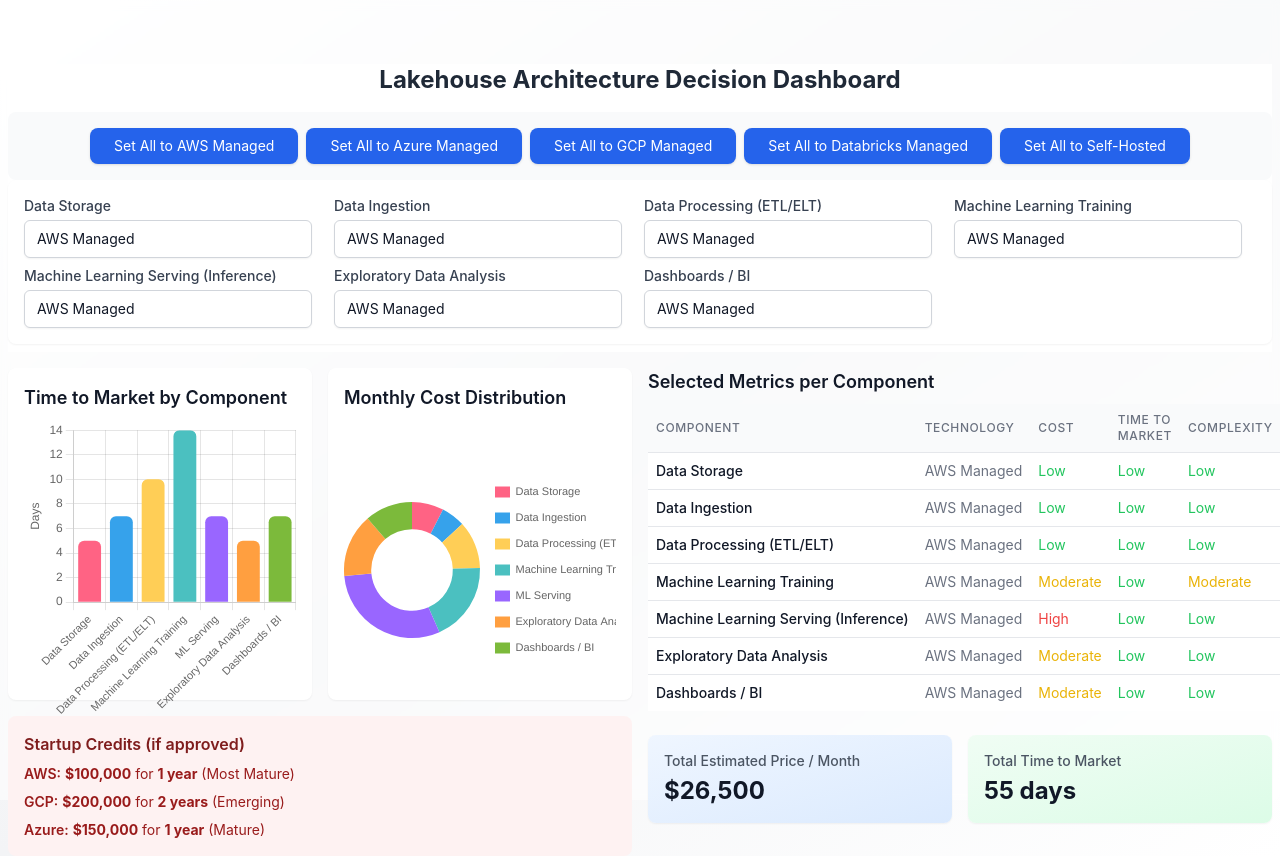
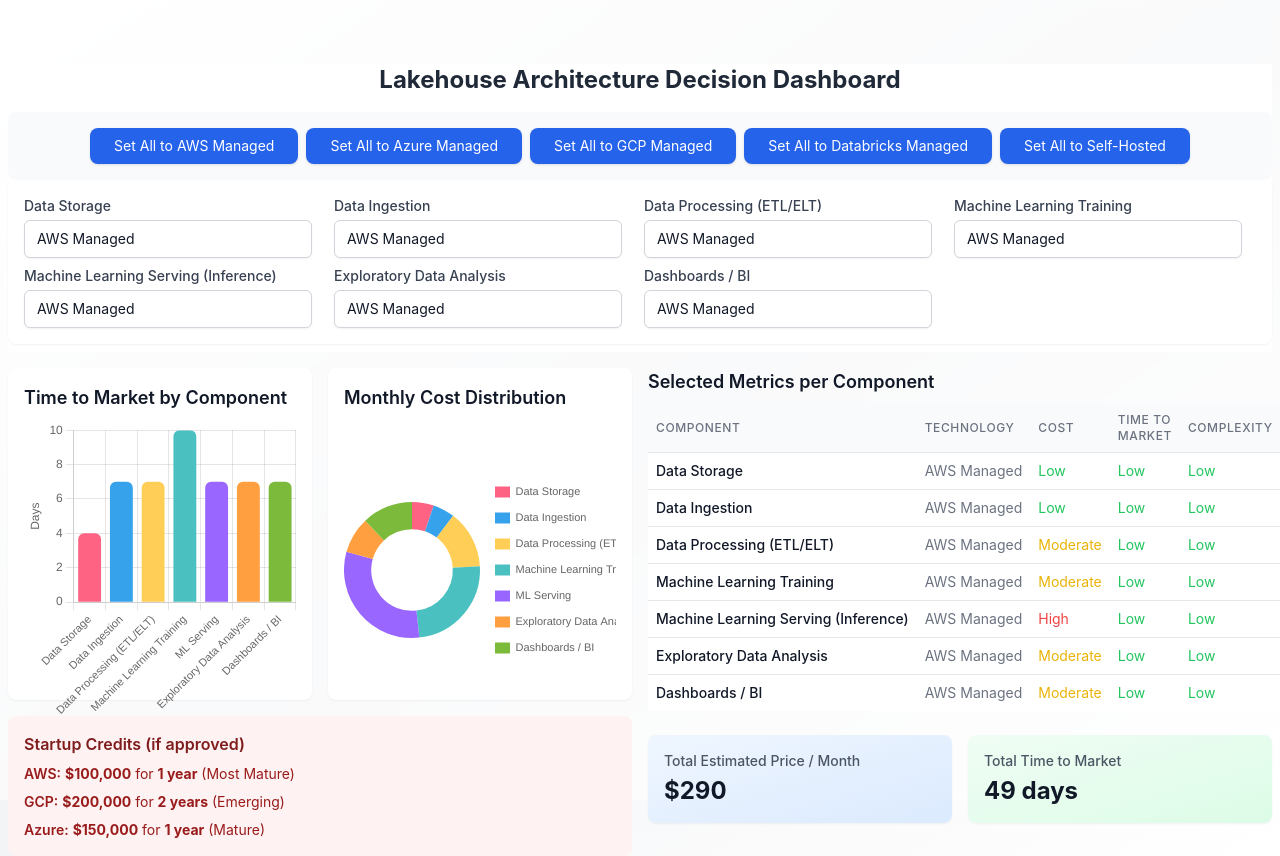
Before and after one commit to daiyaan-gp/lakehouse-decision-tool, a React (Create React App) app: page / in a window 1280 px wide. Built offline with nearby package versions, Linux system fonts and the light colour scheme.

Commit message:
refactor: remove unused value fields and update matrix data with more realistic estimates

```diff
--- a/src/data/lakehouseMatrix.js
+++ b/src/data/lakehouseMatrix.js
@@ -1,432 +1,331 @@
-// src/data/lakehouseMatrix.js
-
 const lakehouseMatrix = [
     // 1) Data Storage
     {
       component: "Data Storage",
       technology: "AWS Managed",
       cost: "Low",
-      costValue: 1,
-      price: 2000,
+      price: 15,
       timeToMarket: "Low",
-      timeToMarketValue: 1,
-      timeToMarketDays: 5,
-      complexity: "Low",
-      complexityValue: 1
+      timeToMarketDays: 4,
+      complexity: "Low"
     },
     {
       component: "Data Storage",
       technology: "Azure Managed",
       cost: "Low",
-      costValue: 1,
-      price: 2200,
+      price: 18,
       timeToMarket: "Low",
-      timeToMarketValue: 1,
-      timeToMarketDays: 6,
-      complexity: "Low",
-      complexityValue: 1
+      timeToMarketDays: 5,
+      complexity: "Low"
     },
     {
       component: "Data Storage",
       technology: "GCP Managed",
       cost: "Low",
-      costValue: 1,
-      price: 1800,
+      price: 16,
       timeToMarket: "Low",
-      timeToMarketValue: 1,
-      timeToMarketDays: 5,
-      complexity: "Low",
-      complexityValue: 1
+      timeToMarketDays: 4,
+      complexity: "Low"
     },
     {
       component: "Data Storage",
       technology: "Databricks Managed",
       cost: "-",
-      costValue: 0,
       price: 0,
       timeToMarket: "-",
-      timeToMarketValue: 0,
       timeToMarketDays: 0,
-      complexity: "-",
-      complexityValue: 0
+      complexity: "-"
     },
     {
       component: "Data Storage",
       technology: "Self-Hosted",
       cost: "Moderate",
-      costValue: 2,
-      price: 5000,
+      price: 30,
       timeToMarket: "Moderate",
-      timeToMarketValue: 2,
-      timeToMarketDays: 14,
-      complexity: "High",
-      complexityValue: 3
+      timeToMarketDays: 21, // Increased from 14 to 21
+      complexity: "High"
     },
+
     // 2) Data Ingestion
     {
       component: "Data Ingestion",
       technology: "AWS Managed",
       cost: "Low",
-      costValue: 1,
-      price: 1500,
+      price: 15,
       timeToMarket: "Low",
-      timeToMarketValue: 1,
-      timeToMarketDays: 7,
-      complexity: "Low",
-      complexityValue: 1
+      timeToMarketDays: 7,  // Increased from 4; setting up ingestion pipelines with potential dev/test cycles
+      complexity: "Low"
     },
     {
       component: "Data Ingestion",
       technology: "Azure Managed",
       cost: "Low",
-      costValue: 1,
-      price: 1600,
+      price: 20,
       timeToMarket: "Low",
-      timeToMarketValue: 1,
-      timeToMarketDays: 8,
-      complexity: "Low",
-      complexityValue: 1
+      timeToMarketDays: 7,
+      complexity: "Low"
     },
     {
       component: "Data Ingestion",
       technology: "GCP Managed",
       cost: "Low",
-      costValue: 1,
-      price: 1400,
+      price: 18,
       timeToMarket: "Low",
-      timeToMarketValue: 1,
       timeToMarketDays: 7,
-      complexity: "Low",
-      complexityValue: 1
+      complexity: "Low"
     },
     {
       component: "Data Ingestion",
       technology: "Databricks Managed",
-      cost: "Low",
-      costValue: 1,
-      price: 2000,
+      cost: "Moderate",
+      price: 35,
       timeToMarket: "Low",
-      timeToMarketValue: 1,
-      timeToMarketDays: 5,
-      complexity: "Low",
-      complexityValue: 1
+      timeToMarketDays: 5,  // Slight extension for cluster + pipeline config
+      complexity: "Low"
     },
     {
       component: "Data Ingestion",
       technology: "Self-Hosted",
-      cost: "Low",
-      costValue: 1,
-      price: 1000,
+      cost: "Moderate",
+      price: 30,
       timeToMarket: "Moderate",
-      timeToMarketValue: 2,
-      timeToMarketDays: 21,
-      complexity: "High",
-      complexityValue: 3
+      timeToMarketDays: 30,  // Increased from 14 to 30, significant overhead for a single data scientist
+      complexity: "High"
     },
+
     // 3) Data Processing (ETL/ELT)
     {
       component: "Data Processing (ETL/ELT)",
       technology: "AWS Managed",
-      cost: "Low",
-      costValue: 1,
-      price: 3000,
+      cost: "Moderate",
+      price: 40,
       timeToMarket: "Low",
-      timeToMarketValue: 1,
-      timeToMarketDays: 10,
-      complexity: "Low",
-      complexityValue: 1
+      timeToMarketDays: 7,   // Up from 5 to 7, reflecting iteration with AWS Glue/Step Functions
+      complexity: "Low"
     },
     {
       component: "Data Processing (ETL/ELT)",
       technology: "Azure Managed",
-      cost: "Low",
-      costValue: 1,
-      price: 3200,
+      cost: "Moderate",
+      price: 45,
       timeToMarket: "Low",
-      timeToMarketValue: 1,
-      timeToMarketDays: 12,
-      complexity: "Low",
-      complexityValue: 1
+      timeToMarketDays: 10,  // Up from 5, especially if orchestrating more complex Data Factory pipelines
+      complexity: "Low"
     },
     {
       component: "Data Processing (ETL/ELT)",
       technology: "GCP Managed",
-      cost: "Low",
-      costValue: 1,
-      price: 2800,
+      cost: "Moderate",
+      price: 42,
       timeToMarket: "Low",
-      timeToMarketValue: 1,
-      timeToMarketDays: 9,
-      complexity: "Low",
-      complexityValue: 1
+      timeToMarketDays: 7,
+      complexity: "Low"
     },
     {
       component: "Data Processing (ETL/ELT)",
       technology: "Databricks Managed",
-      cost: "Low",
-      costValue: 1,
-      price: 4000,
+      cost: "Moderate",
+      price: 70,
       timeToMarket: "Low",
-      timeToMarketValue: 1,
-      timeToMarketDays: 7,
-      complexity: "Low",
-      complexityValue: 1
+      timeToMarketDays: 5,
+      complexity: "Low"
     },
     {
       component: "Data Processing (ETL/ELT)",
       technology: "Self-Hosted",
-      cost: "Low",
-      costValue: 1,
-      price: 2000,
+      cost: "Moderate",
+      price: 35,
       timeToMarket: "Moderate",
-      timeToMarketValue: 2,
-      timeToMarketDays: 28,
-      complexity: "High",
-      complexityValue: 3
+      timeToMarketDays: 45,  // Increased from 28 to 45, Spark or other big data frameworks can be a slog
+      complexity: "High"
     },
+
     // 4) Machine Learning Training
     {
       component: "Machine Learning Training",
       technology: "AWS Managed",
       cost: "Moderate",
-      costValue: 2,
-      price: 5000,
+      price: 70,
       timeToMarket: "Low",
-      timeToMarketValue: 1,
-      timeToMarketDays: 14,
-      complexity: "Moderate",
-      complexityValue: 2
+      timeToMarketDays: 10, // Increased from 5, includes environment setup & iterative tuning
+      complexity: "Low"
     },
     {
       component: "Machine Learning Training",
       technology: "Azure Managed",
       cost: "Moderate",
-      costValue: 2,
-      price: 5500,
+      price: 80,
       timeToMarket: "Low",
-      timeToMarketValue: 1,
-      timeToMarketDays: 15,
-      complexity: "Moderate",
-      complexityValue: 2
+      timeToMarketDays: 14, // Increased from 6 to 14, possibly multiple experiment runs & AutoML configurations
+      complexity: "Low"
     },
     {
       component: "Machine Learning Training",
       technology: "GCP Managed",
       cost: "Moderate",
-      costValue: 2,
-      price: 4800,
+      price: 75,
       timeToMarket: "Low",
-      timeToMarketValue: 1,
-      timeToMarketDays: 13,
-      complexity: "Moderate",
-      complexityValue: 2
+      timeToMarketDays: 10, // Increased from 5, includes Vertex pipelines + hyperparameter tuning
+      complexity: "Low"
     },
     {
       component: "Machine Learning Training",
       technology: "Databricks Managed",
       cost: "Moderate",
-      costValue: 2,
-      price: 6000,
+      price: 100,
       timeToMarket: "Low",
-      timeToMarketValue: 1,
-      timeToMarketDays: 10,
-      complexity: "Moderate",
-      complexityValue: 2
+      timeToMarketDays: 10, // Up from 5, multiple cluster configs & MLflow setups
+      complexity: "Low"
     },
     {
       component: "Machine Learning Training",
       technology: "Self-Hosted",
-      cost: "Low",
-      costValue: 1,
-      price: 3000,
-      timeToMarket: "High",
-      timeToMarketValue: 3,
-      timeToMarketDays: 35,
-      complexity: "High",
-      complexityValue: 3
+      cost: "High",
+      price: 120,
+      timeToMarket: "Moderate",
+      timeToMarketDays: 60,  // Increased from 30 to 60, HPC environment, MLOps tooling, GPU drivers, etc.
+      complexity: "High"
     },
+
     // 5) Machine Learning Serving (Inference)
     {
       component: "Machine Learning Serving (Inference)",
       technology: "AWS Managed",
       cost: "High",
-      costValue: 3,
-      price: 8000,
+      price: 90,
       timeToMarket: "Low",
-      timeToMarketValue: 1,
-      timeToMarketDays: 7,
-      complexity: "Low",
-      complexityValue: 1
+      timeToMarketDays: 7,  // Up from 4 to 7, testing endpoints, configuring auto-scaling, etc.
+      complexity: "Low"
     },
     {
       component: "Machine Learning Serving (Inference)",
       technology: "Azure Managed",
       cost: "High",
-      costValue: 3,
-      price: 8500,
+      price: 100,
       timeToMarket: "Low",
-      timeToMarketValue: 1,
-      timeToMarketDays: 8,
-      complexity: "Low",
-      complexityValue: 1
+      timeToMarketDays: 7,
+      complexity: "Low"
     },
     {
       component: "Machine Learning Serving (Inference)",
       technology: "GCP Managed",
       cost: "High",
-      costValue: 3,
-      price: 7500,
+      price: 95,
       timeToMarket: "Low",
-      timeToMarketValue: 1,
-      timeToMarketDays: 6,
-      complexity: "Low",
-      complexityValue: 1
+      timeToMarketDays: 7,
+      complexity: "Low"
     },
     {
       component: "Machine Learning Serving (Inference)",
       technology: "Databricks Managed",
       cost: "High",
-      costValue: 3,
-      price: 9000,
+      price: 150,
       timeToMarket: "Low",
-      timeToMarketValue: 1,
       timeToMarketDays: 5,
-      complexity: "Low",
-      complexityValue: 1
+      complexity: "Low"
     },
     {
       component: "Machine Learning Serving (Inference)",
       technology: "Self-Hosted",
       cost: "Moderate",
-      costValue: 2,
-      price: 4000,
+      price: 80,
       timeToMarket: "Moderate",
-      timeToMarketValue: 2,
-      timeToMarketDays: 21,
-      complexity: "High",
-      complexityValue: 3
+      timeToMarketDays: 45,  // Increased from 21 to 45, self-hosting container orchestration + rollout + monitoring
+      complexity: "High"
     },
+
     // 6) Exploratory Data Analysis
     {
       component: "Exploratory Data Analysis",
       technology: "AWS Managed",
       cost: "Moderate",
-      costValue: 2,
-      price: 4000,
+      price: 25,
       timeToMarket: "Low",
-      timeToMarketValue: 1,
-      timeToMarketDays: 5,
-      complexity: "Low",
-      complexityValue: 1
+      timeToMarketDays: 7,  // Increased from 2, actual data prep + learning the environment
+      complexity: "Low"
     },
     {
       component: "Exploratory Data Analysis",
       technology: "Azure Managed",
       cost: "Moderate",
-      costValue: 2,
-      price: 4200,
+      price: 30,
       timeToMarket: "Low",
-      timeToMarketValue: 1,
-      timeToMarketDays: 6,
-      complexity: "Low",
-      complexityValue: 1
+      timeToMarketDays: 10,  // Up from 3, might involve Synapse notebooks, linking to data, troubleshooting
+      complexity: "Low"
     },
     {
       component: "Exploratory Data Analysis",
       technology: "GCP Managed",
       cost: "Moderate",
-      costValue: 2,
-      price: 3800,
+      price: 28,
       timeToMarket: "Low",
-      timeToMarketValue: 1,
-      timeToMarketDays: 4,
-      complexity: "Low",
-      complexityValue: 1
+      timeToMarketDays: 7,   // Up from 2, BigQuery setup + data transformations + dataset creation
+      complexity: "Low"
     },
     {
       component: "Exploratory Data Analysis",
       technology: "Databricks Managed",
       cost: "Moderate",
-      costValue: 2,
-      price: 5000,
+      price: 60,
       timeToMarket: "Low",
-      timeToMarketValue: 1,
-      timeToMarketDays: 3,
-      complexity: "Low",
-      complexityValue: 1
+      timeToMarketDays: 5,   // Up from 2, cluster + notebook environment config, plus data ingestion
+      complexity: "Low"
     },
     {
       component: "Exploratory Data Analysis",
       technology: "Self-Hosted",
       cost: "Low",
-      costValue: 1,
-      price: 2000,
+      price: 20,
       timeToMarket: "Moderate",
-      timeToMarketValue: 2,
-      timeToMarketDays: 14,
-      complexity: "Moderate",
-      complexityValue: 2
+      timeToMarketDays: 30,  // Increased from 14 to 30, installing Jupyter/Spark, environment quirks, debugging
+      complexity: "High"
     },
+
     // 7) Dashboards / BI
     {
       component: "Dashboards / BI",
       technology: "AWS Managed",
       cost: "Moderate",
-      costValue: 2,
-      price: 3000,
+      price: 35,
       timeToMarket: "Low",
-      timeToMarketValue: 1,
-      timeToMarketDays: 7,
-      complexity: "Low",
-      complexityValue: 1
+      timeToMarketDays: 7,  // Up from 3, setting up QuickSight, user roles, initial dashboard design
+      complexity: "Low"
     },
     {
       component: "Dashboards / BI",
       technology: "Azure Managed",
       cost: "Moderate",
-      costValue: 2,
-      price: 3200,
+      price: 40,
       timeToMarket: "Low",
-      timeToMarketValue: 1,
-      timeToMarketDays: 8,
-      complexity: "Low",
-      complexityValue: 1
+      timeToMarketDays: 7,
+      complexity: "Low"
     },
     {
       component: "Dashboards / BI",
       technology: "GCP Managed",
       cost: "Moderate",
-      costValue: 2,
-      price: 2800,
+      price: 35,
       timeToMarket: "Low",
-      timeToMarketValue: 1,
-      timeToMarketDays: 6,
-      complexity: "Low",
-      complexityValue: 1
+      timeToMarketDays: 7,
+      complexity: "Low"
     },
     {
       component: "Dashboards / BI",
       technology: "Databricks Managed",
       cost: "Moderate",
-      costValue: 2,
-      price: 4000,
+      price: 45,
       timeToMarket: "Low",
-      timeToMarketValue: 1,
       timeToMarketDays: 5,
-      complexity: "Low",
-      complexityValue: 1
+      complexity: "Low"
     },
     {
       component: "Dashboards / BI",
       technology: "Self-Hosted",
       cost: "Low",
-      costValue: 1,
-      price: 1500,
-      timeToMarket: "Low",
-      timeToMarketValue: 1,
-      timeToMarketDays: 14,
-      complexity: "Moderate",
-      complexityValue: 2
+      price: 15,
+      timeToMarket: "Moderate",
+      timeToMarketDays: 30,  // Increased from 14 to 30, open-source BI tools + integration can be non-trivial
+      complexity: "Moderate"
     }
   ];
 
```
